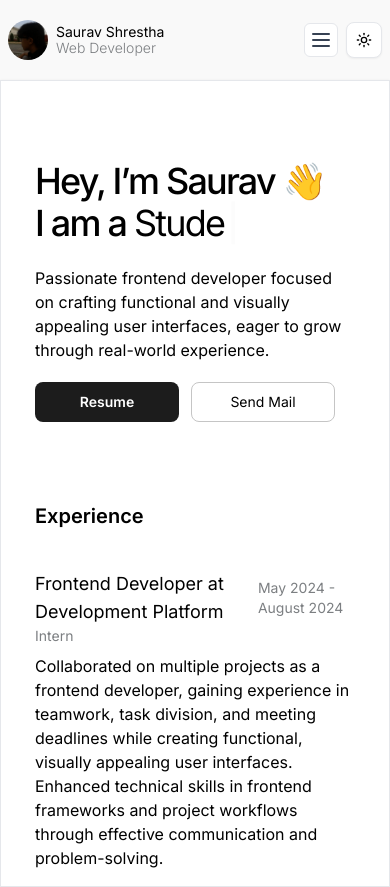
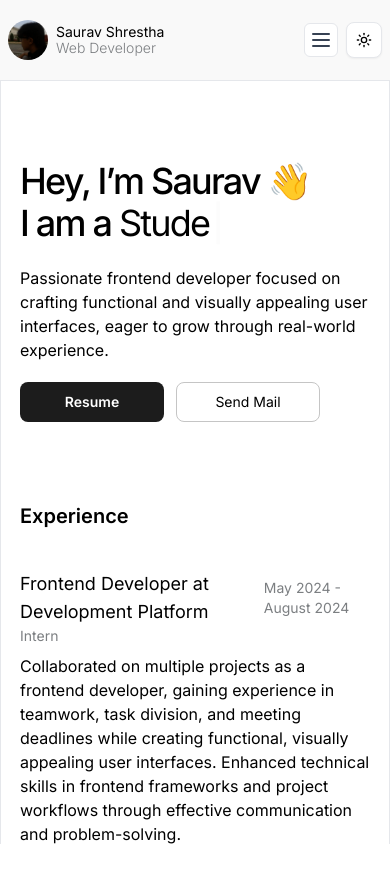
Before and after one commit to lucid005/portfolio-website, a Next.js app: page / in a window 390 px wide. After the commit the page ends 844 px from the top, so only its background shows below. Built offline with nearby package versions, Linux system fonts and the light colour scheme.

Commit message:
sidebar fixed and edu added

```diff
--- a/src/app/About/page.tsx
+++ b/src/app/About/page.tsx
@@ -3,7 +3,8 @@
 import { Cursor, useTypewriter } from "react-simple-typewriter";
 import { ModeToggle } from "@/components/ModeToggle";
 import { useTheme } from "next-themes";
-import { experience } from "@/data/ExpData";
+import { education, experience } from "@/data/MyData";
+import { FaLocationDot } from "react-icons/fa6";
 
 export default function About() {
   const { theme } = useTheme();
@@ -16,11 +17,11 @@ export default function About() {
   });
 
   return (
-    <div className="p-4 flex flex-col items-center justify-center">
+    <div className="p-4 flex flex-col items-center justify-center mb-24">
       <div className="hidden xl:flex justify-end w-full">
         <ModeToggle />
       </div>
-      <div className="w-[320px] sm:w-[600px] md:w-[750px] mt-16  space-y-20">
+      <div className="w-[350px] sm:w-[500px] md:w-[650px] lg:w-[750px] mt-16  space-y-20">
         <div className="w-full md:w-4/6 space-y-5">
           <div className="">
             <h1 className="text-4xl  sm:text-5xl font-medium tracking-tighter">
@@ -28,9 +29,7 @@ export default function About() {
             </h1>
             <h1 className="text-4xl sm:text-5xl font-medium leading-tight tracking-tighter">
               I am a{" "}
-              <span className="text-4xl sm:text-5xl font-normal">
-                {text}
-              </span>
+              <span className="text-4xl sm:text-5xl font-normal">{text}</span>
               <span>
                 <Cursor />
               </span>
@@ -72,7 +71,29 @@ export default function About() {
                   </div>
                   <p className="text-sm text-[#7C7F82]">{exp.work}</p>
                 </div>
-                {exp.description}
+                <p>{exp.description}</p>
+              </div>
+            ))}
+          </div>
+        </div>
+        <div className="w-full space-y-10">
+          <h3 className="font-semibold text-xl">Education</h3>
+          <div>
+            {education.map((edu, index) => (
+              <div key={index} className="flex flex-col gap-2">
+                <div>
+                  <div className="w-full flex items-center justify-between">
+                    <h3 className="text-lg">{edu.name}</h3>
+                    <p className="text-sm text-[#7C7F82]">{edu.duration}</p>
+                  </div>
+                  <p className="text-sm text-[#7C7F82] flex items-center gap-2">
+                    <span>
+                      <FaLocationDot />
+                    </span>
+                    {edu.location}
+                  </p>
+                </div>
+                <p>{edu.degree}</p>
               </div>
             ))}
           </div>
--- a/src/app/globals.css
+++ b/src/app/globals.css
@@ -123,8 +123,10 @@
   * {
     @apply border-border outline-ring/50;
   }
-  body {
+  html, body {
     font-family: var(--font-inter);
+    height: 100%;
+    overflow: hidden;
     @apply bg-background text-foreground;
   }
 }
--- a/src/components/ClientLayout.tsx
+++ b/src/components/ClientLayout.tsx
@@ -14,11 +14,22 @@ export default function ClientLayout({
     <div
       className={`${
         theme === "dark" ? "bg-[#131313] text-white" : "bg-[#f9f9f9] text-black"
-      } w-full min-h-screen xl:p-2 flex flex-col xl:flex-row xl:gap-2`}
+      } w-full h-screen flex flex-col xl:flex-row`}
     >
+      {/* Sidebar remains fixed */}
       <Sidebar />
-      <div className={`${theme === "dark" ? "bg-[#0F0F0F] text-white border-[#222222]" : "bg-white text-black"} border xl:rounded-xl shadow-sm w-full flex-1`}>
-        {children}
+
+      {/* Ensure only content scrolls */}
+      <div className="flex-1 overflow-y-auto h-screen p-0 xl:p-2">
+        <div
+          className={`${
+            theme === "dark"
+              ? "bg-[#0F0F0F] text-white border-[#222222]"
+              : "bg-white text-black"
+          } border xl:rounded-xl shadow-sm w-full min-h-full`}
+        >
+          {children}
+        </div>
       </div>
     </div>
   );
--- a/src/components/Sidebar.tsx
+++ b/src/components/Sidebar.tsx
@@ -61,12 +61,10 @@ export default function Sidebar() {
 
       {/* Sidebar */}
       <div
-        className={`fixed xl:relative inset-y-0 left-0 transform ${
+        className={`fixed xl:relative inset-y-0 left-0 w-[250px] h-screen ${
           isOpen ? "translate-x-0" : "-translate-x-full"
-        } xl:translate-x-0 transition-transform duration-200 ease-in-out w-[250px] h-full ${
-          theme === "dark"
-            ? "bg-[#131313] text-white"
-            : "bg-white xl:bg-[#f9f9f9]"
+        } xl:translate-x-0 transition-transform duration-200 ease-in-out ${
+          theme === "dark" ? "bg-[#131313] text-white" : "bg-white xl:bg-[#f9f9f9]"
         } z-40`}>
         <div className="w-full h-full px-4 space-y-8 mt-8">
           <div className="flex items-center gap-2">
--- a/src/data/ExpData.ts
+++ /dev/null
@@ -1,13 +0,0 @@
-export const experience = [
-  {
-    title: "Frontend Developer at Development Platform",
-    duration: "May 2024 - August 2024",
-    work: "Intern",
-    description:
-      "Collaborated on multiple projects as a frontend developer, gaining experience in teamwork, task division, and meeting deadlines while creating functional, visually appealing user interfaces. Enhanced technical skills in frontend frameworks and project workflows through effective communication and problem-solving.",
-  },
-];
-
-const ExpData = () => {};
-
-export default ExpData();
--- /dev/null
+++ b/src/data/MyData.ts
@@ -0,0 +1,33 @@
+export const experience = [
+  {
+    title: "Frontend Developer at Development Platform",
+    duration: "May 2024 - August 2024",
+    work: "Intern",
+    description:
+      "Collaborated on multiple projects as a frontend developer, gaining experience in teamwork, task division, and meeting deadlines while creating functional, visually appealing user interfaces. Enhanced technical skills in frontend frameworks and project workflows through effective communication and problem-solving.",
+  },
+];
+
+export const education = [
+  {
+    name: "Herald College Kathmandu",
+    duration: "2023 - Ongoing",
+    location: "Naxal, Kathmandu, Nepal",
+    degree: "BSC (Hons) in Computer Science"
+  }
+]
+
+export const projects = [
+  {
+    time: "May 2024",
+    title: "Recipe Sharing App",
+    techs: "  MongoDB, ExpressJS, ReactJS, NodeJS, TailwindCSS, Shadcn",
+    description: "Lorem ipsum dolor sit amet consectetur. Amet justo purus egestas non ac libero eget risus tincidunt. Lacus vel viverra enim nec sed porttitor lectus id. Ipsum elementum et diam tellus tempor interdum gravida. ",
+    sourceCodeFrn: "https://github.com/lucid005/Recipe-Sharing-App---frontend",
+    sourceCodeBack: "https://github.com/lucid005/Recipe-Sharing-App---backend"
+  }
+]
+
+const ExpData = () => {};
+
+export default ExpData();
```
